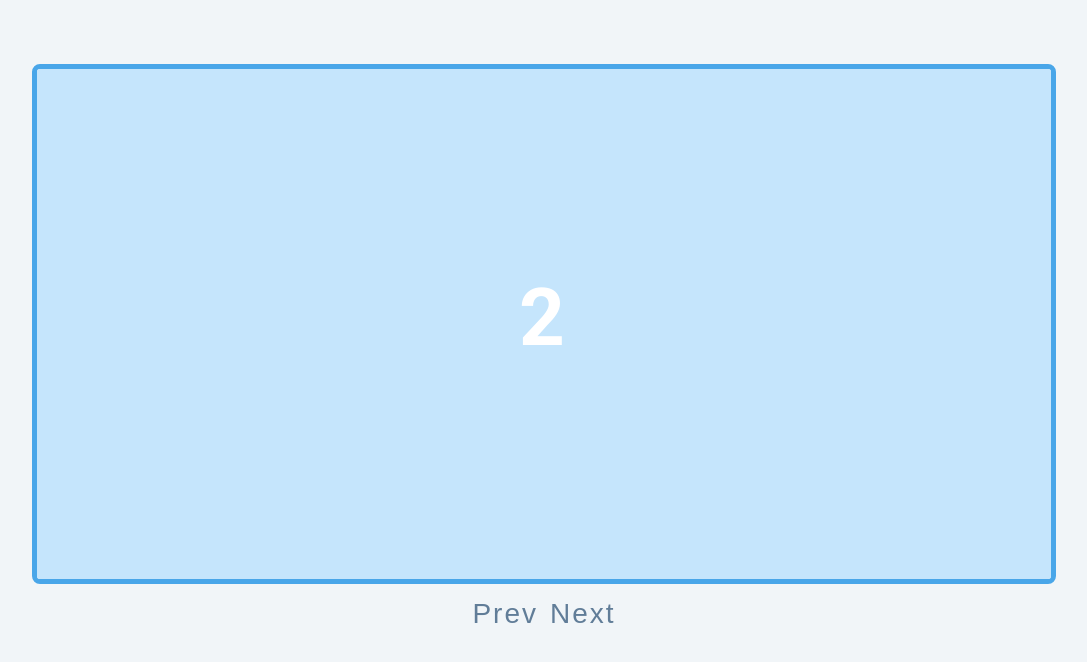
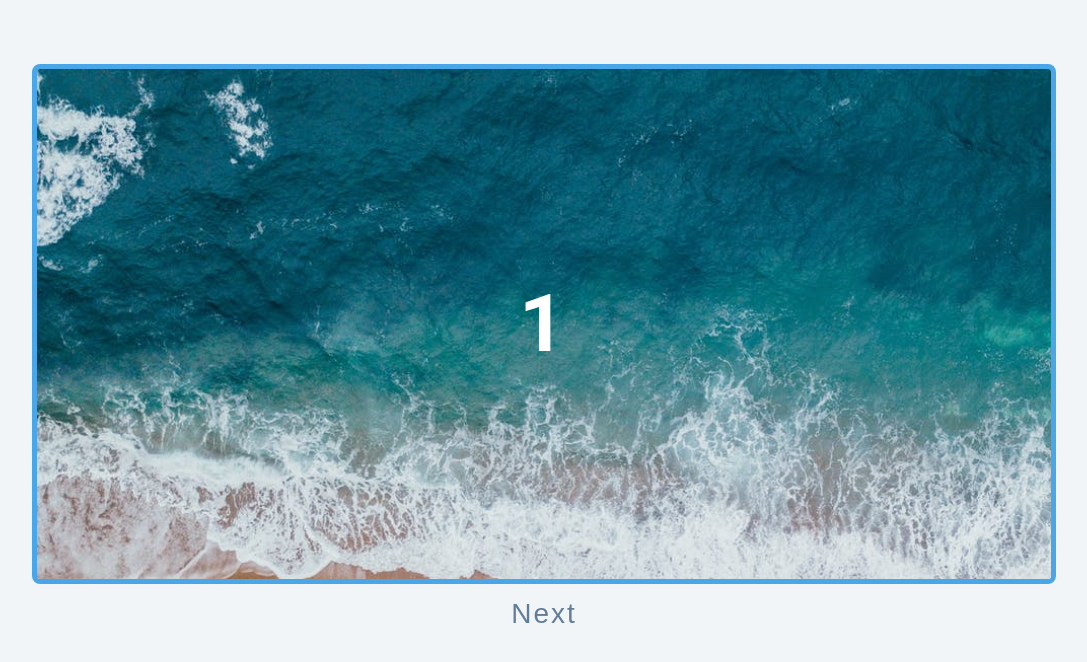
Before and after one commit to Takma4/Slider-Vanilla-JS, a plain HTML site: page index.html in a window 1280 px wide. Shown: the whole page, without its empty margins (96-1183 px from the left). Drawn offline with Linux system fonts and the light colour scheme.

Commit message:
add slide functionality

```diff
--- a/app.js
+++ b/app.js
@@ -0,0 +1,45 @@
+// Select elements
+const slides = document.querySelectorAll(".slide");
+
+const nextButton = document.querySelector(".nextBtn");
+const previousButton = document.querySelector(".prevBtn");
+
+// Add event listeners
+nextButton.addEventListener("click", navigateNext);
+previousButton.addEventListener("click", navigatePrevious);
+
+// Variables
+let currentIndex = 0;
+const offsetInterval = 100;
+
+// Functions to navigate and set the slide selection
+function navigateNext() {
+  if (currentIndex >= slides.length - 1) return;
+
+  currentIndex++;
+  displaySlide(currentIndex);
+}
+
+function navigatePrevious() {
+  if (currentIndex <= 0) return;
+
+  currentIndex--;
+  displaySlide(currentIndex);
+}
+
+function displaySlide(index) {
+  for (let i = 0; i < slides.length; i++) {
+    const current = slides[i];
+    current.style.transform = `translateX(-${index * offsetInterval}%)`;
+  }
+
+  //   Decide if the previous/next button(s) should be visible
+  const previousButtonVisibility = index <= 0 ? "none" : "flex";
+  const nextButtonVisibility = index >= slides.length - 1 ? "none" : "flex";
+
+  previousButton.style.display = previousButtonVisibility;
+  nextButton.style.display = nextButtonVisibility;
+}
+
+// Display the first slide by default
+displaySlide(currentIndex);
--- a/styles.css
+++ b/styles.css
@@ -277,7 +277,7 @@ Slider
 .slide:nth-child(4) {
   left: 300%;
 }
-.slide {
+/* .slide {
   transform: translateX(-100%);
-}
+} */
 /* negative value moves to left */
```
